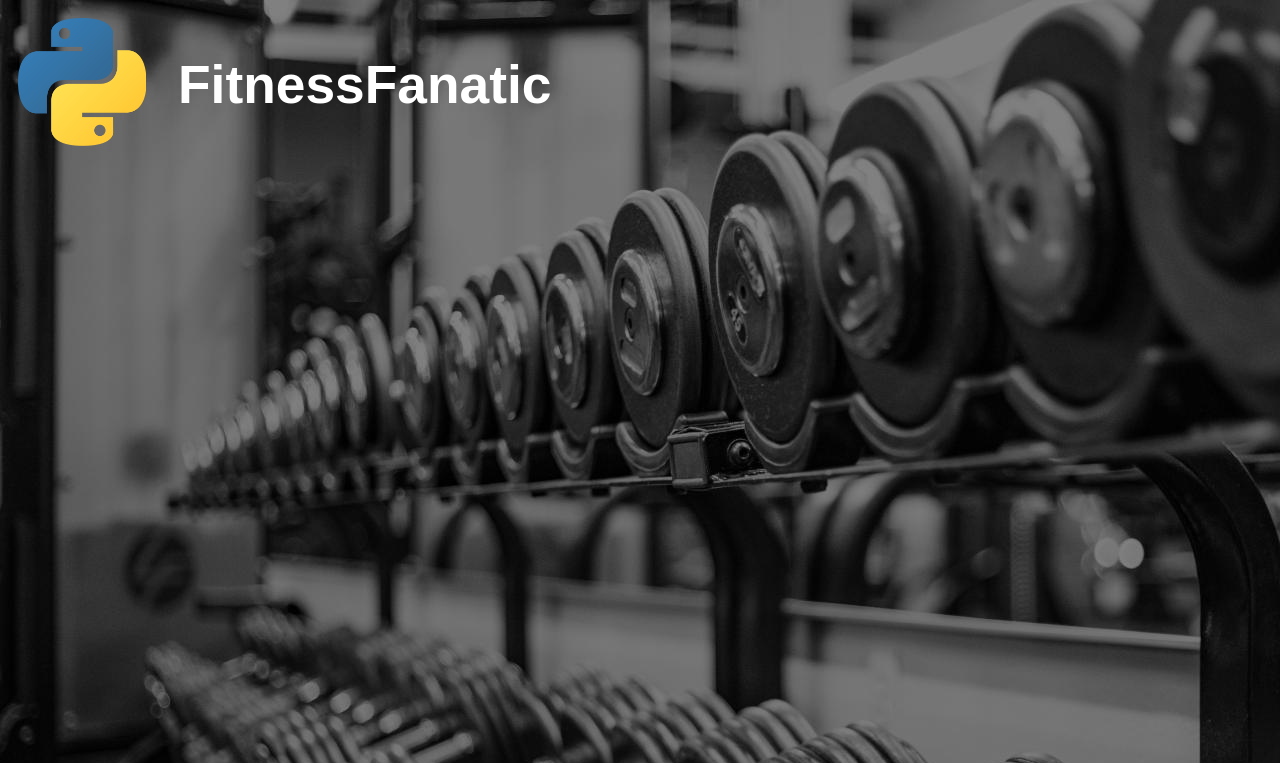
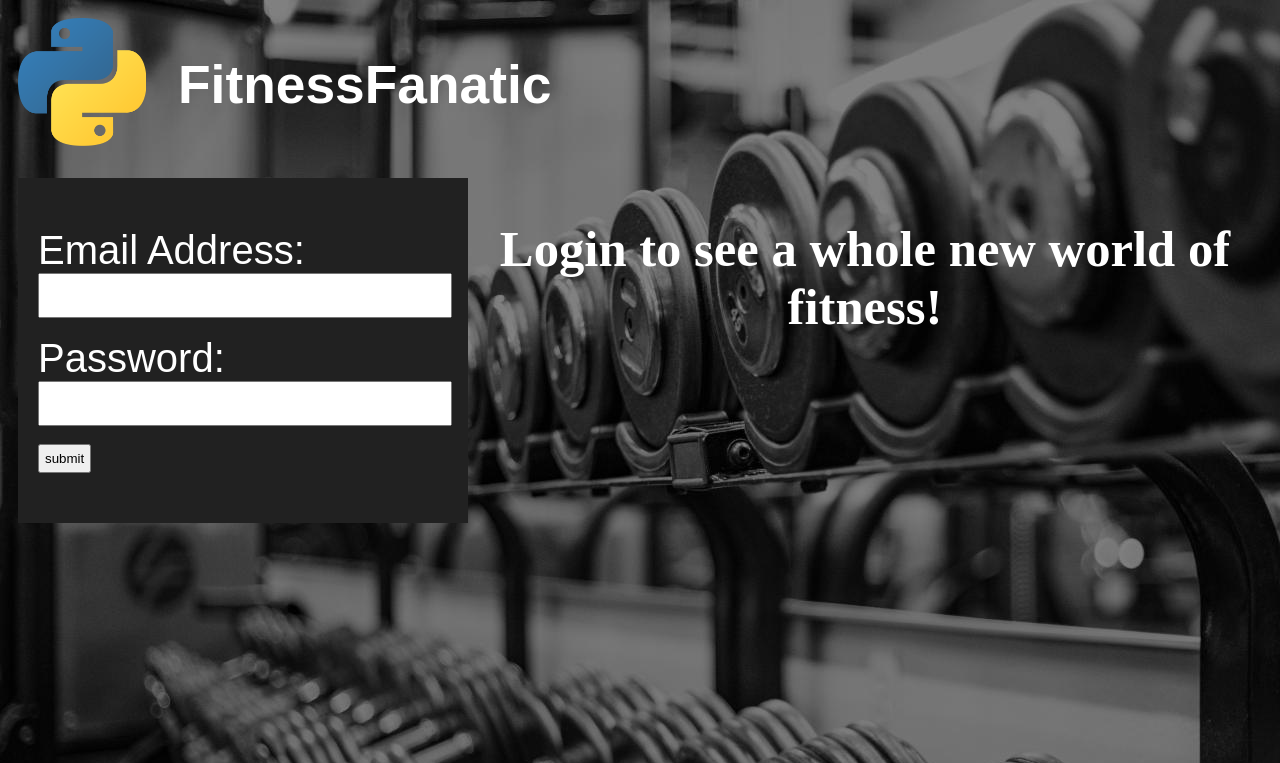
Before and after one commit to JackWatters/fitness_fanatic_project, a Django app: page /fitness_fanatics/login/ in a window 1280 px wide. Shown: the top 763 px of the page. Run offline with Django 3.2, Linux system fonts and the light colour scheme.

Commit message:
Made more progress on login form.

```diff
--- /dev/null
+++ b/fitness/forms.py
@@ -0,0 +1,3 @@
+from django import forms
+from django.contrib.auth.models import User
+from fitness.models import Workout, Exercise, UserProfile
--- a/fitness/models.py
+++ b/fitness/models.py
@@ -1,4 +1,5 @@
 from django.db import models
+from django.contrib.auth.models import User
 
 class Workout(models.Model):
     title = models.CharField(max_length=128, unique=True)
@@ -18,3 +19,8 @@ class Exercise(models.Model):
 
     def __str__(self):
         return self.title
+
+class UserProfile(models.Model):
+    user = models.OneToOneField(User)
+    email = models.EmailField()
+    picture = models.ImageField(upload_to='profile_images', blank=True)
--- a/static/fitness/style.css
+++ b/static/fitness/style.css
@@ -52,7 +52,35 @@ p{
     padding: 3pc;
 }
 
+.form_label{
+    color: #FFF;
+    font-size: 30pt;
+    font-family: Arial, Helvetica, sans-serif;
+}
 
+#login_pane{
+    float: left;
+    width: 400px;
+    background-color: #212121;
+    padding-top : 50px;
+    padding-bottom : 50px;
+    padding-left : 20px;
+    padding-right : 30px;
+}
+
+#login_pane input{
+    padding: 5px;
+}
+
+#login_wrapper{
+    clear: both;
+}
+
+.login_text{
+    width: 100%;
+    clear: both;
+    font-size: 20pt;
+}
 
 #register_link{
     float: right;
--- a/templates/fitness/login.html
+++ b/templates/fitness/login.html
@@ -9,10 +9,21 @@
     {% endblock %}
 
     {% block body_block %}
-    <div id = "login_pane">
-        <form>
-
-        </form>
+    <div id = login_wrapper>
+        <div id = "login_pane">
+            <form id="login_form" method="post" action="{% url 'login' %}">
+                    {% csrf_token %}
+                    <span class = "form_label">Email Address:</span> <input class = "login_text" type="text" name="email" value="" size="50" />
+                    <br /><br />
+                    <span class = "form_label">Password:</span><input class = "login_text" type="password" name="password" value="" size="50" />
+                    <br /><br />
+                    <input type="submit" value="submit" />
+            </form>
+        </div>
+    </div>
+    <div id = "login-message">
+        <h2>Login to see a whole new world of fitness!</h2>
+    </div>
     </div>
     {% endblock %}
     <!-- endif -->
```
Also changed, not shown: 1 other file.
